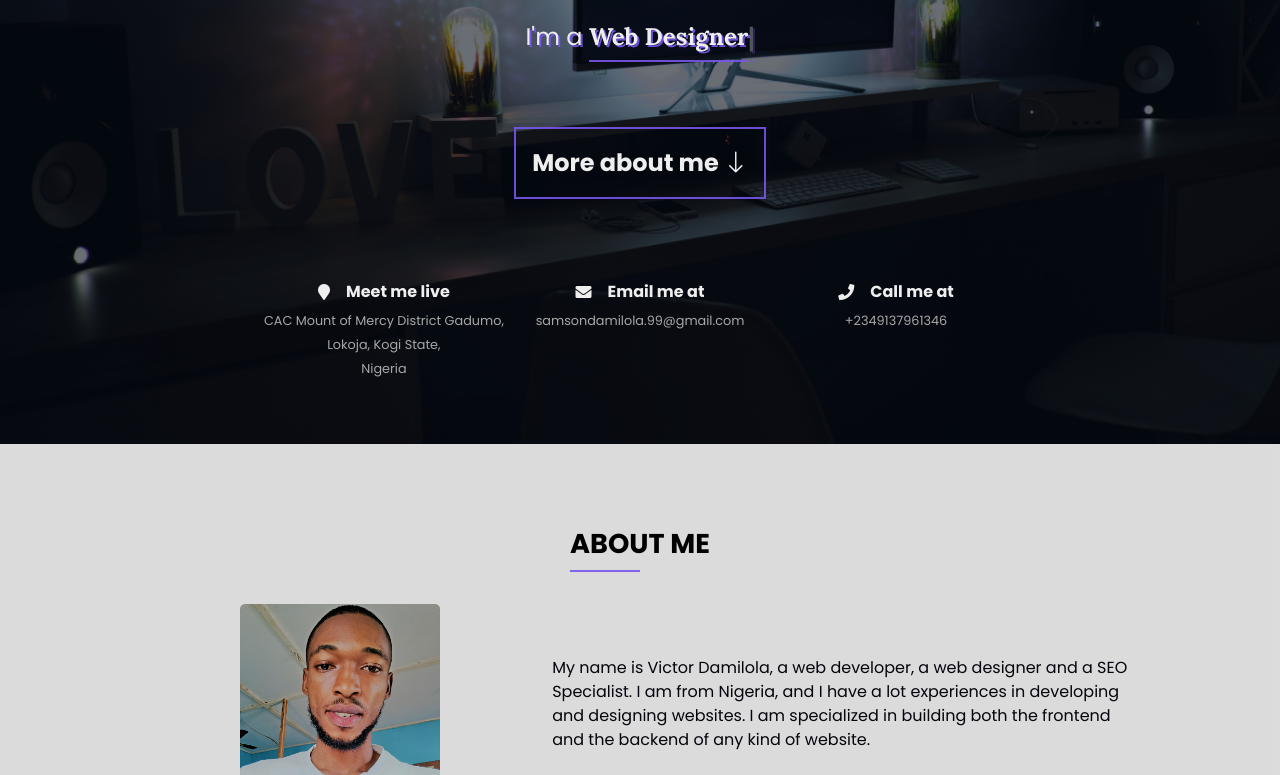
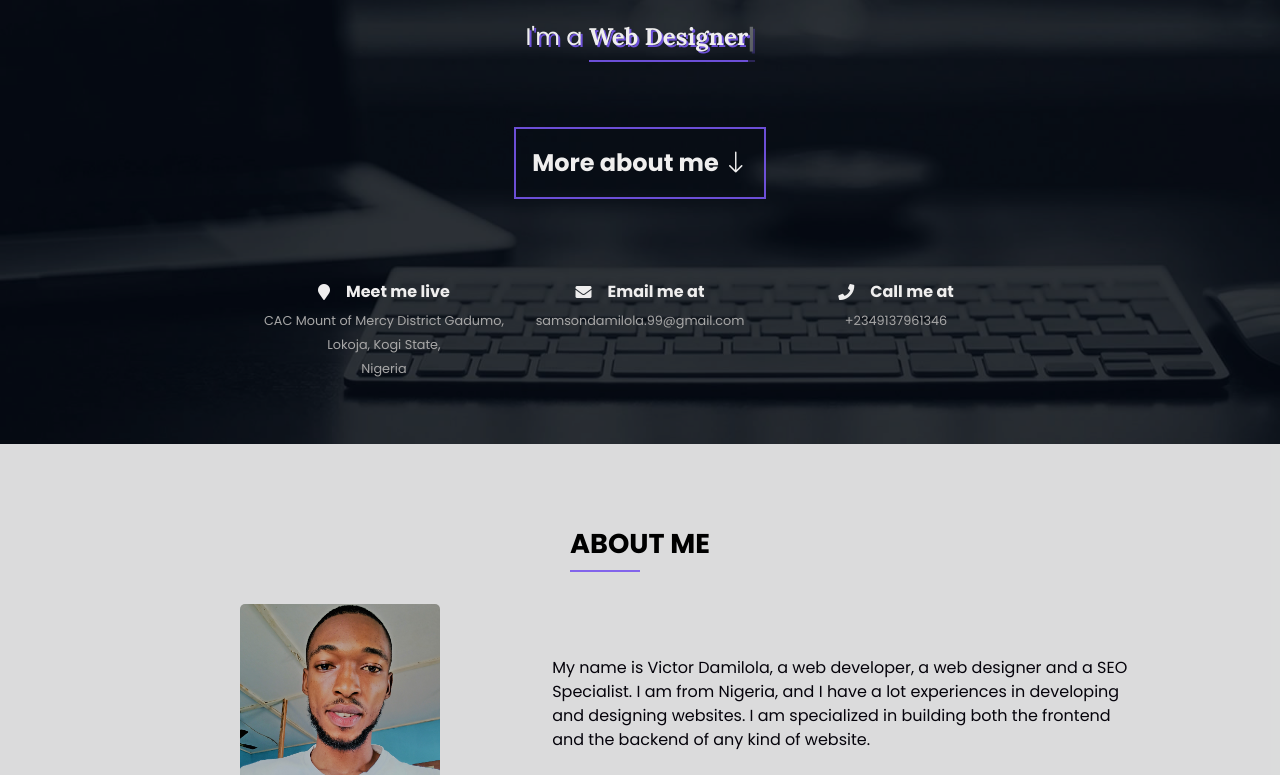
Before and after one commit to codebro01/codebro01.github.io, a plain HTML site: page index.html in a window 1280 px wide. Shown: the part 404-1179 px from the top of the page. Drawn offline with nearby package versions, Linux system fonts and the light colour scheme; files whose address does not match are found by name; a web font is replaced by a local one.

Commit message:
Update style.css

```diff
--- a/style.css
+++ b/style.css
@@ -251,7 +251,7 @@ html {
 .main-content #home {
   width: 100%;
   height: 100vh;
-  background: url("../img/nice bg.jpg");
+  background: url("../img/home bg.jpg");
   background-size: cover;
   font-family: "Poppins", sans-serif;
   position: relative;
```
